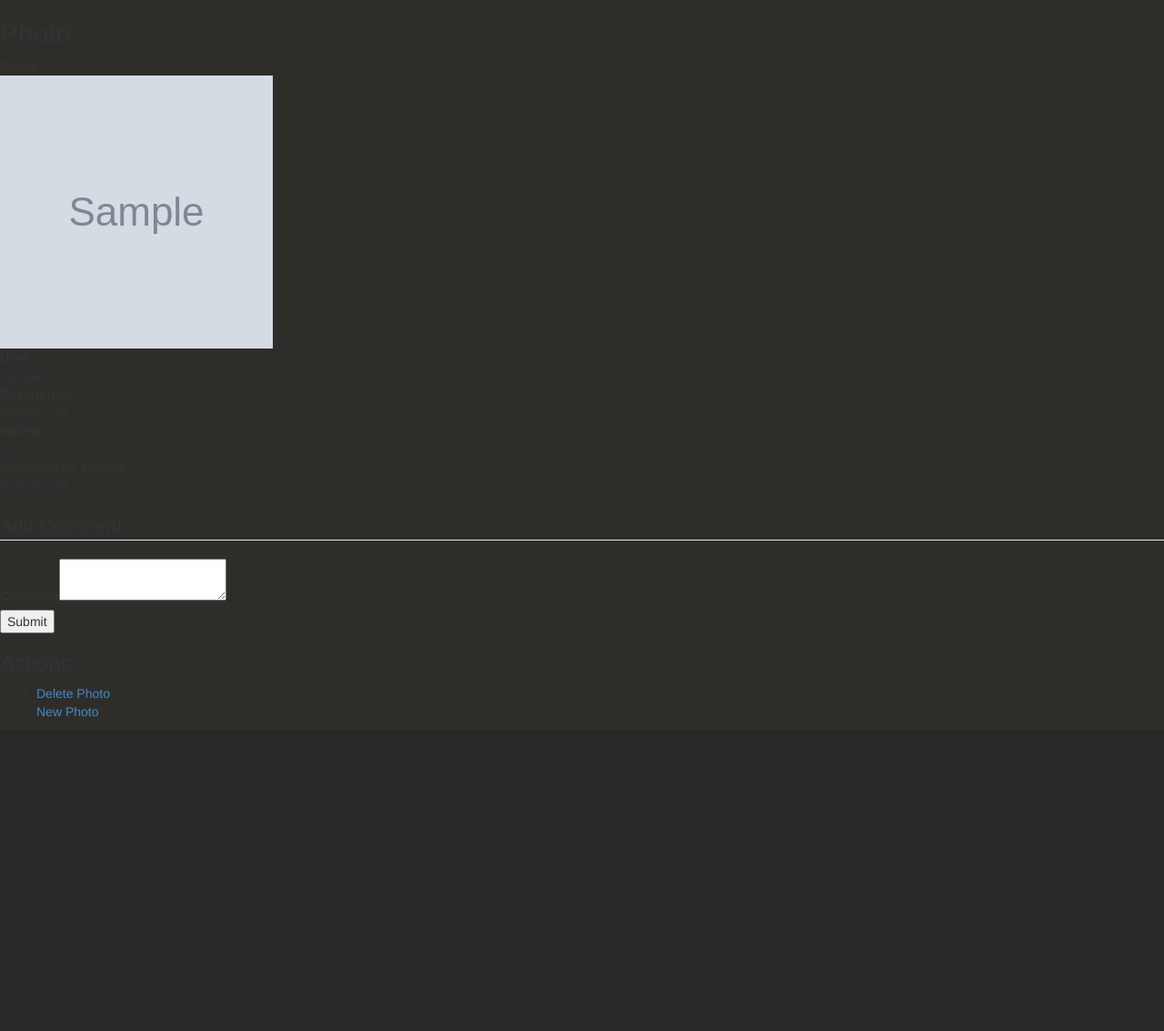
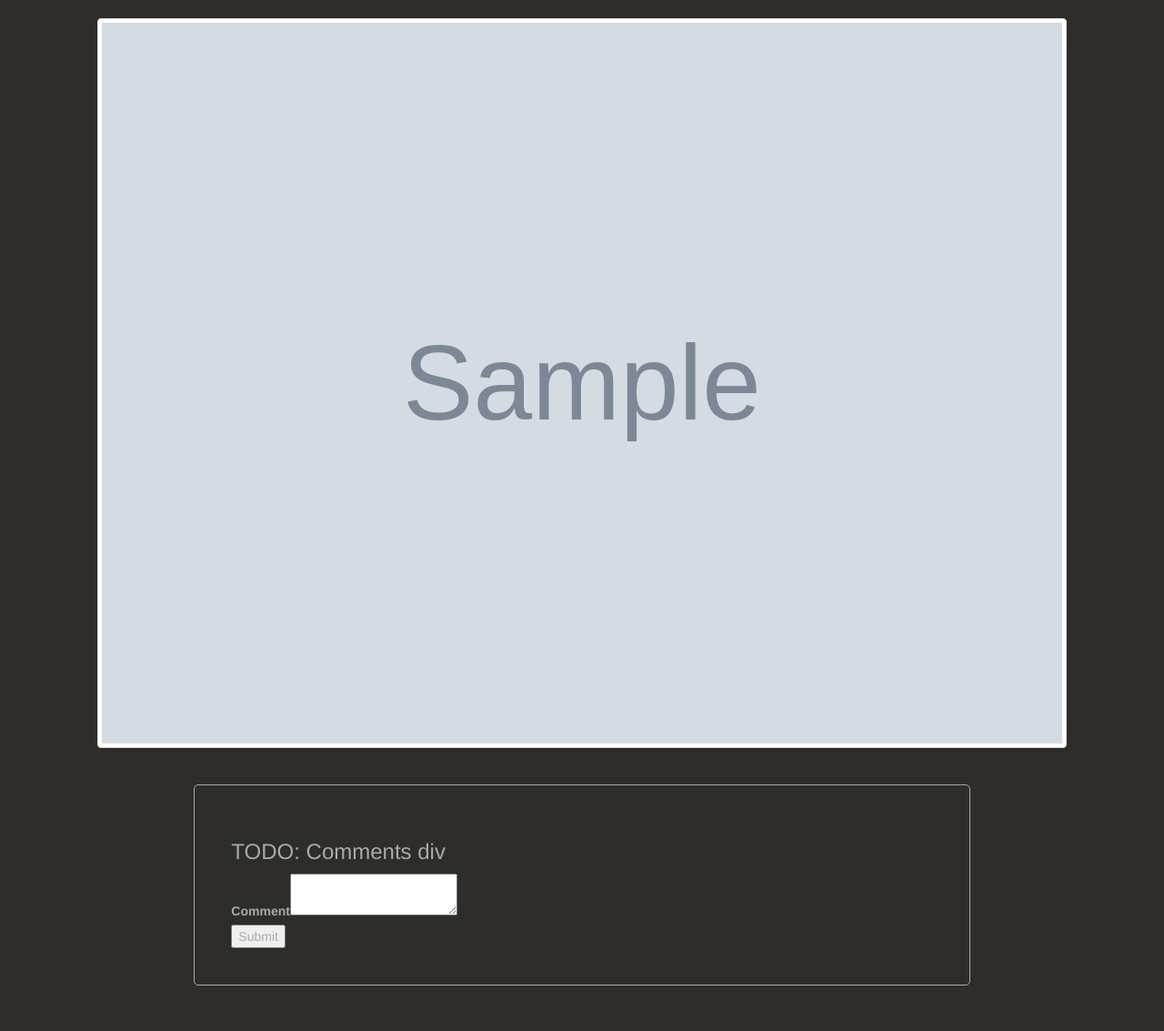
Before and after one commit to regs0311/SecondView, a CakePHP app: the page made by secondview/app/View/Photos/view.ctp in a window 1280 px wide. Shown: the part 51-1184 px from the top of the page at 91% size. Before the commit the page ends 839 px from the top, so only its background shows below. Run offline with PHP 8.4 and a stand-in for CakePHP, Linux system fonts and the light colour scheme; the template is opened without the code that fills it: most values are stand-ins (such as "Sample title", 1, 10 or a date in 2020); grey boxes marked "Sample" are stand-in pictures; form fields are guessed from the names that the template uses; some libraries are stand-ins or nearby versions.

Commit message:
Link photos to 'detailed photo' page

```diff
--- a/secondview/app/View/Photos/view.ctp
+++ b/secondview/app/View/Photos/view.ctp
@@ -1,3 +1,34 @@
+<div class="container-fluid navbarfix">
+   <div class="row">
+
+      <div class="col-md-10 col-md-offset-1 detail-photo">
+         <?php echo $this->Html->image($photo['Photo']['src'], array('alt' => '...', 'class' => 'thumbnail detail-img')); ?>
+      </div>
+   </div>
+
+   <div class="row">
+      <div class="col-md-8 col-md-offset-2 add-comment">
+         <?php echo $this->Form->create('Comment', array('url'=>array('controller'=>'comments','action'=>'add'))); ?>
+         <fieldset>
+         <h3>TODO: Comments div</h3>
+            <?php
+		echo $this->Form->input('photo_id', array(
+					'type' => 'hidden',
+					'value' => $photo['Photo']['id']
+		));
+		echo $this->Form->input('comment');
+	    ?>
+	 </fieldset>
+	<?php echo $this->Form->end(__('Submit')); ?>
+      </div>
+   </div>
+</div>
+
+
+
+
+<!--   CODE FROM OLD PAGE!!!
+
 <div>
   <h2><?php echo __('Photo'); ?></h2>
 	<dl>
@@ -48,3 +79,5 @@
 		<li><?php echo $this->Html->link(__('New Photo'), array('action' => 'add')); ?> </li>
 	</ul>
 </div>
+
+-->
--- a/secondview/app/webroot/css/styles.css
+++ b/secondview/app/webroot/css/styles.css
@@ -132,3 +132,27 @@ body {
 #UserPassword {
   margin-bottom: 20px;
 }
+
+.add-comment {
+  margin-top: 20px;
+  margin-bottom: 50px;
+  padding: 40px 40px 40px 40px;
+  color: rgb(170,170,170);
+  border: 1px solid;
+  border-radius: 5px;
+  border-color: rgb(170,170,170);
+}
+
+.carousel-indicators {
+  height: 20px;
+  overflow-y: hidden;
+}
+
+.detail-photo {
+  padding-left: 0px;
+  padding-right: 0px;
+}
+
+.detail-img {
+  width: 100%;
+}
```
Also changed, not shown: secondview/app/View/Users/view.ctp (+9 -5 lines).
